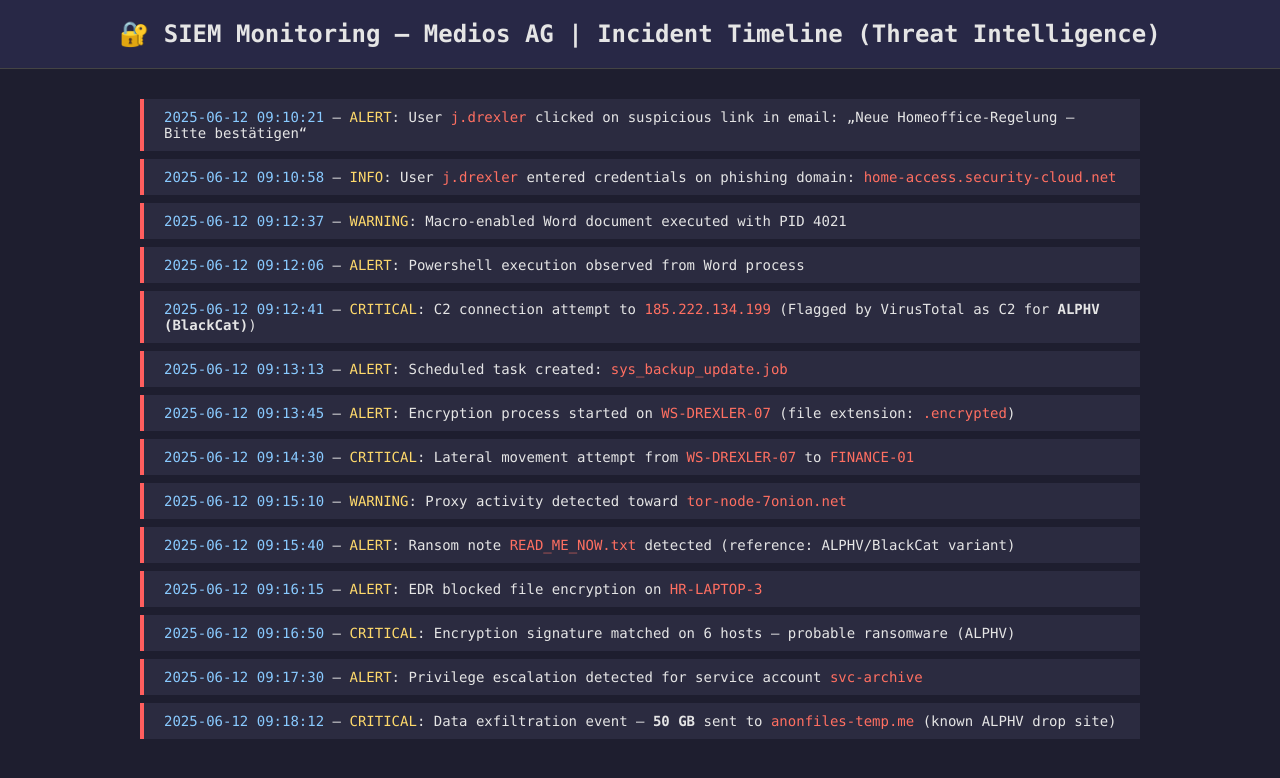
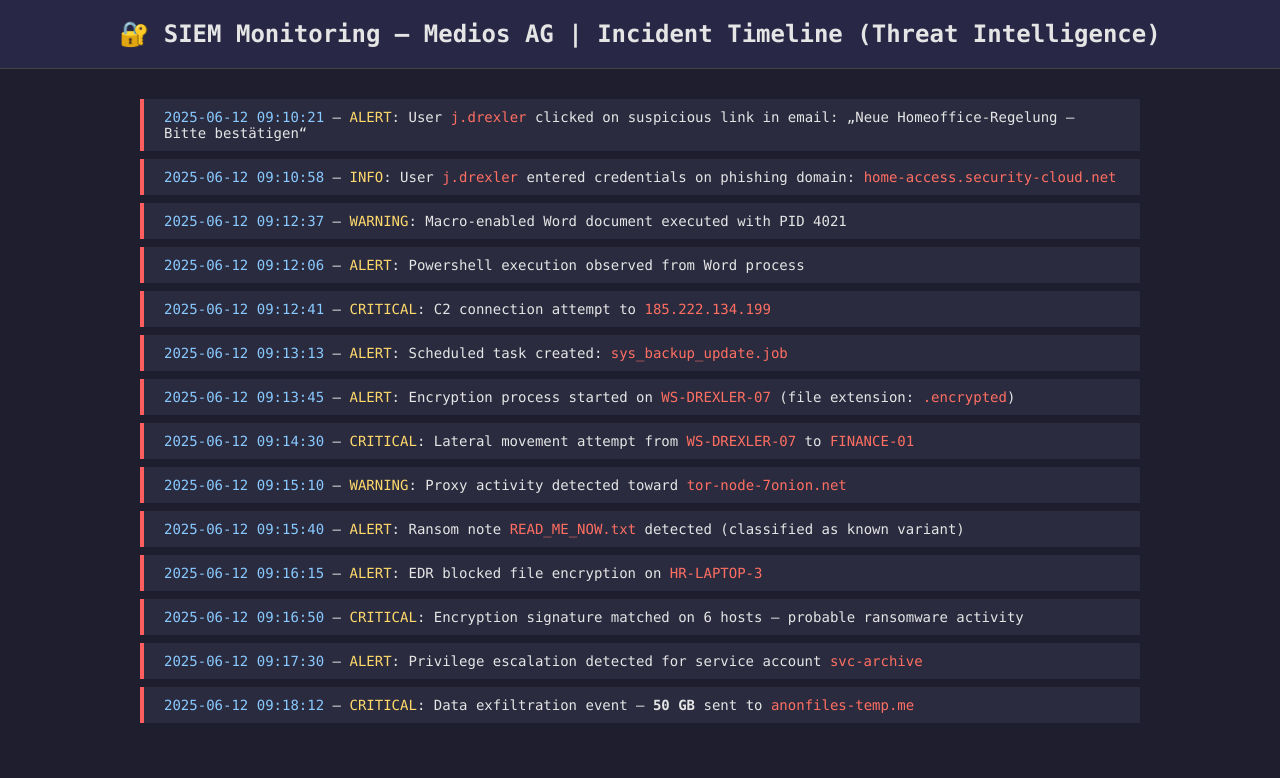
Before and after one commit to TTXSimulation/SIEM-Logs, a plain HTML site: page index.html in a window 1280 px wide. Drawn offline with Linux system fonts and the light colour scheme.

Commit message:
index.html

```diff
--- a/index.html
+++ b/index.html
@@ -51,16 +51,16 @@
     <div class="log-entry"><span class="timestamp">2025-06-12 09:10:58</span> – <span class="severity">INFO</span>: User <span class="highlight">j.drexler</span> entered credentials on phishing domain: <span class="highlight">home-access.security-cloud.net</span></div>
     <div class="log-entry"><span class="timestamp">2025-06-12 09:12:37</span> – <span class="severity">WARNING</span>: Macro-enabled Word document executed with PID 4021</div>
     <div class="log-entry"><span class="timestamp">2025-06-12 09:12:06</span> – <span class="severity">ALERT</span>: Powershell execution observed from Word process</div>
-    <div class="log-entry"><span class="timestamp">2025-06-12 09:12:41</span> – <span class="severity">CRITICAL</span>: C2 connection attempt to <span class="highlight">185.222.134.199</span> (Flagged by VirusTotal as C2 for <strong>ALPHV (BlackCat)</strong>)</div>
+    <div class="log-entry"><span class="timestamp">2025-06-12 09:12:41</span> – <span class="severity">CRITICAL</span>: C2 connection attempt to <span class="highlight">185.222.134.199</span></div>
     <div class="log-entry"><span class="timestamp">2025-06-12 09:13:13</span> – <span class="severity">ALERT</span>: Scheduled task created: <span class="highlight">sys_backup_update.job</span></div>
     <div class="log-entry"><span class="timestamp">2025-06-12 09:13:45</span> – <span class="severity">ALERT</span>: Encryption process started on <span class="highlight">WS-DREXLER-07</span> (file extension: <span class="highlight">.encrypted</span>)</div>
     <div class="log-entry"><span class="timestamp">2025-06-12 09:14:30</span> – <span class="severity">CRITICAL</span>: Lateral movement attempt from <span class="highlight">WS-DREXLER-07</span> to <span class="highlight">FINANCE-01</span></div>
     <div class="log-entry"><span class="timestamp">2025-06-12 09:15:10</span> – <span class="severity">WARNING</span>: Proxy activity detected toward <span class="highlight">tor-node-7onion.net</span></div>
-    <div class="log-entry"><span class="timestamp">2025-06-12 09:15:40</span> – <span class="severity">ALERT</span>: Ransom note <span class="highlight">READ_ME_NOW.txt</span> detected (reference: ALPHV/BlackCat variant)</div>
+    <div class="log-entry"><span class="timestamp">2025-06-12 09:15:40</span> – <span class="severity">ALERT</span>: Ransom note <span class="highlight">READ_ME_NOW.txt</span> detected (classified as known variant)</div>
     <div class="log-entry"><span class="timestamp">2025-06-12 09:16:15</span> – <span class="severity">ALERT</span>: EDR blocked file encryption on <span class="highlight">HR-LAPTOP-3</span></div>
-    <div class="log-entry"><span class="timestamp">2025-06-12 09:16:50</span> – <span class="severity">CRITICAL</span>: Encryption signature matched on 6 hosts – probable ransomware (ALPHV)</div>
+    <div class="log-entry"><span class="timestamp">2025-06-12 09:16:50</span> – <span class="severity">CRITICAL</span>: Encryption signature matched on 6 hosts – probable ransomware activity</div>
     <div class="log-entry"><span class="timestamp">2025-06-12 09:17:30</span> – <span class="severity">ALERT</span>: Privilege escalation detected for service account <span class="highlight">svc-archive</span></div>
-    <div class="log-entry"><span class="timestamp">2025-06-12 09:18:12</span> – <span class="severity">CRITICAL</span>: Data exfiltration event – <strong>50 GB</strong> sent to <span class="highlight">anonfiles-temp.me</span> (known ALPHV drop site)</div>
+    <div class="log-entry"><span class="timestamp">2025-06-12 09:18:12</span> – <span class="severity">CRITICAL</span>: Data exfiltration event – <strong>50 GB</strong> sent to <span class="highlight">anonfiles-temp.me</span></div>
   </div>
 </body>
 </html>
```
